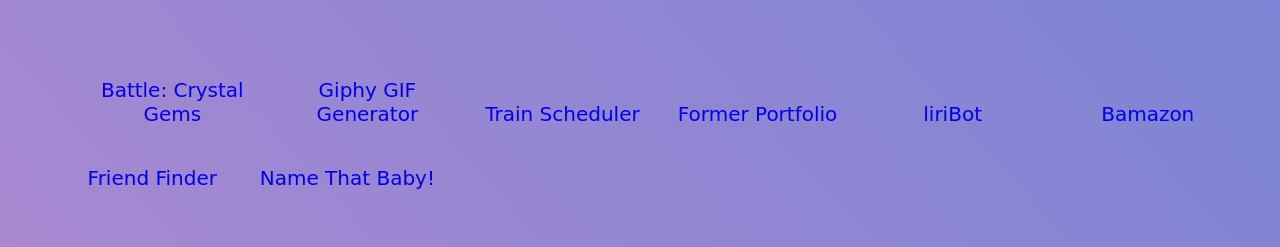
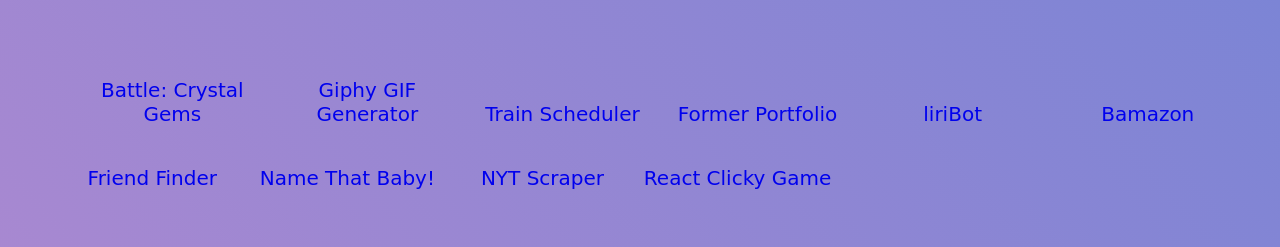
Before and after one commit to gelissa/gelissaPortfolio, a plain HTML site: page index.html in a window 1280 px wide. Shown: the part 553-800 px from the top of the page. Drawn offline with Linux system fonts and the light colour scheme; a web font is replaced by a local one.

Commit message:
added updated links to projects

```diff
--- a/index.html
+++ b/index.html
@@ -308,6 +308,8 @@
             <ul class="portfolio2">
                 <li><a href="https://gelissa.github.io/friendFinder/" target="_blank">Friend Finder</a></li>
                 <li><a href="https://github.com/Ckopei/Project-2/projects/1" target="_blank">Name That Baby!</a></li>
+                <li><a href="https://github.com/gelissa/nytScraper" target="_blank">NYT Scraper</a></li>
+                <li><a href="https://gelissa.github.io/clickyGame/" target="_blank">React Clicky Game</a></li>
             </ul>
         </div>
         <div class="clouds">
```
